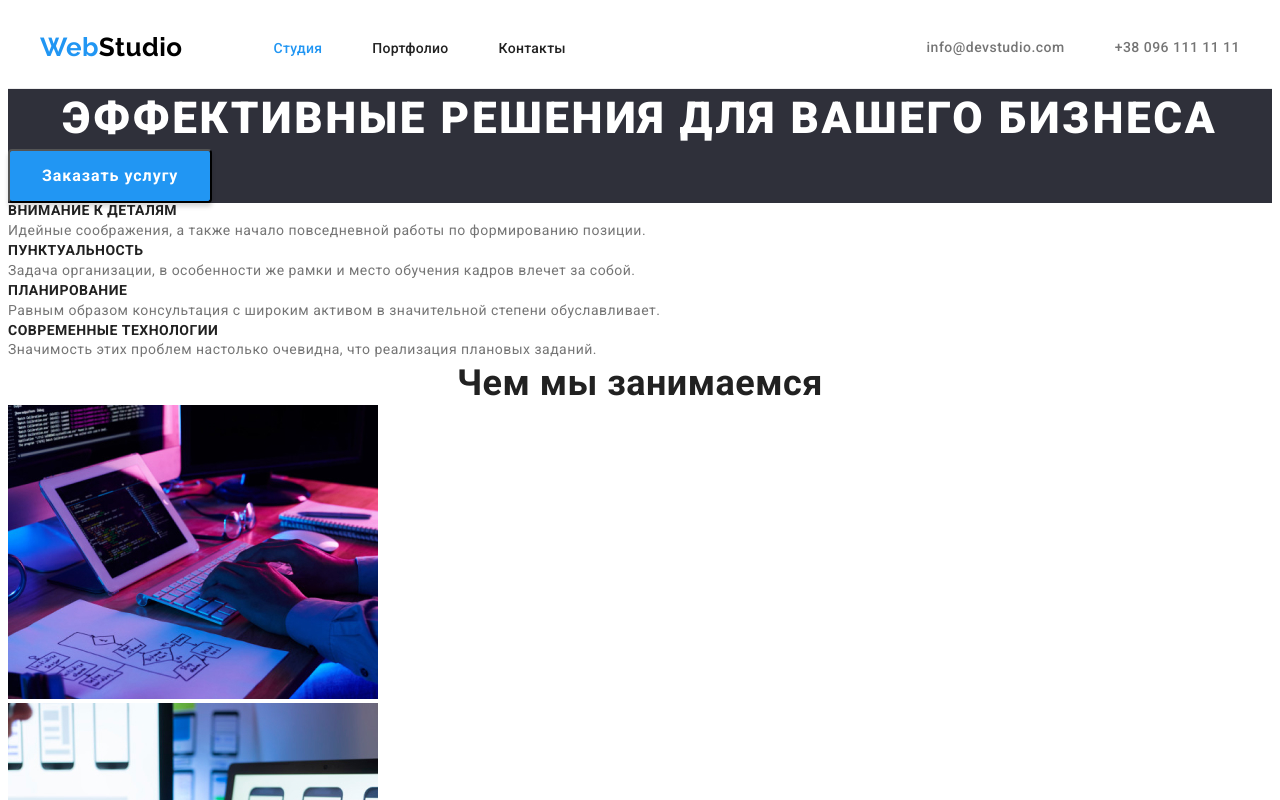
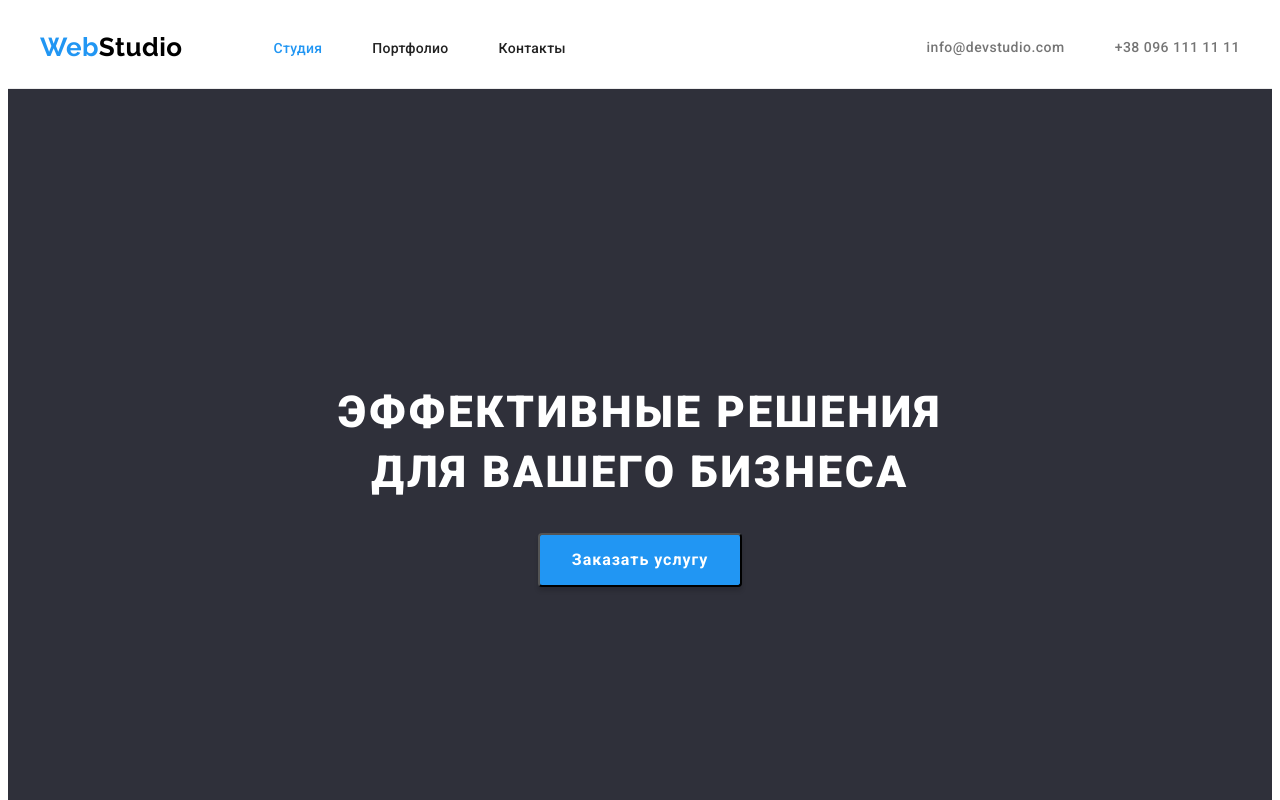
Before and after one commit to RomaSamkov/goit-markup-hw-03, a plain HTML site: page index.html in a window 1280 px wide. Shown: the top 800 px of the page. Drawn offline with Linux system fonts and the light colour scheme.

Commit message:
Добавляет hero

```diff
--- a/css/styless.css
+++ b/css/styless.css
@@ -25,6 +25,11 @@ button {
   cursor: pointer;
 }
 
+/* img {
+   display: block;
+   max-width: 100%;
+  height: auto;
+} */
 .container {
   width: 1200px;
   padding-left: 15px;
@@ -47,6 +52,10 @@ body {
   text-decoration: none;
 }
 
+.section {
+  padding-top: 94px;
+  padding-bottom: 94px;
+}
 /* ----------------Header-------------------- */
 /* ----------------Logo webstidio------------ */
 .logo {
@@ -131,9 +140,13 @@ body {
 
 /*---------------- Hero------------------------ */
 .hero {
+  max-width: 1600px;
   background-color: #2f303a;
 }
 .hero-title {
+  display: block;
+  max-width: 696px;
+  padding-top: 200px;
   font-weight: 900;
   font-size: 44px;
   line-height: 1.36;
@@ -141,6 +154,7 @@ body {
   text-align: center;
   letter-spacing: 0.06em;
   text-transform: uppercase;
+  margin: auto;
 
   color: #ffffff;
 }
@@ -156,6 +170,10 @@ body {
   border-radius: 4px;
   cursor: pointer;
   padding: 10px 32px;
+  margin-top: 30px;
+  margin-bottom: 200px;
+  margin-left: auto;
+  margin-right: auto;
 
   font-family: inherit;
   font-weight: bold;
--- a/index.html
+++ b/index.html
@@ -38,13 +38,13 @@
 
         <main>
     <!--Блок герой-->
-        <section class="hero">
+        <section class="hero section">
             <h1 class="hero-title">Эффективные решения для вашего бизнеса</h1>
             <button type="button" class="hero-button">Заказать услугу</button>
         </section>
 
     <!--Наши приемущества-->
-        <section class="section">
+        <section class="benefits">
             <h2 class="section-title visually-hidden">Наши приемущества</h2>
             <ul class="subject-list list">
                 <li>
```
